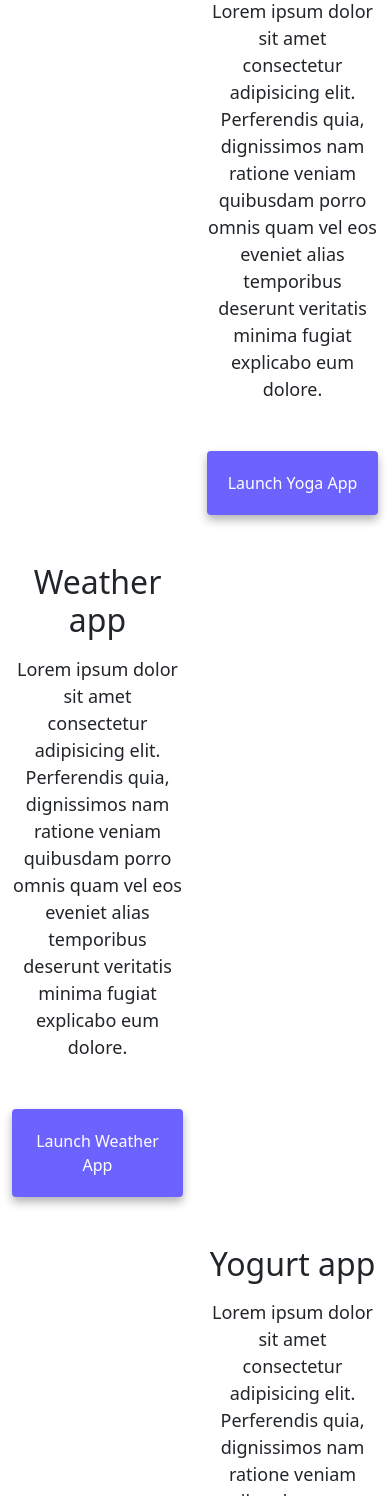
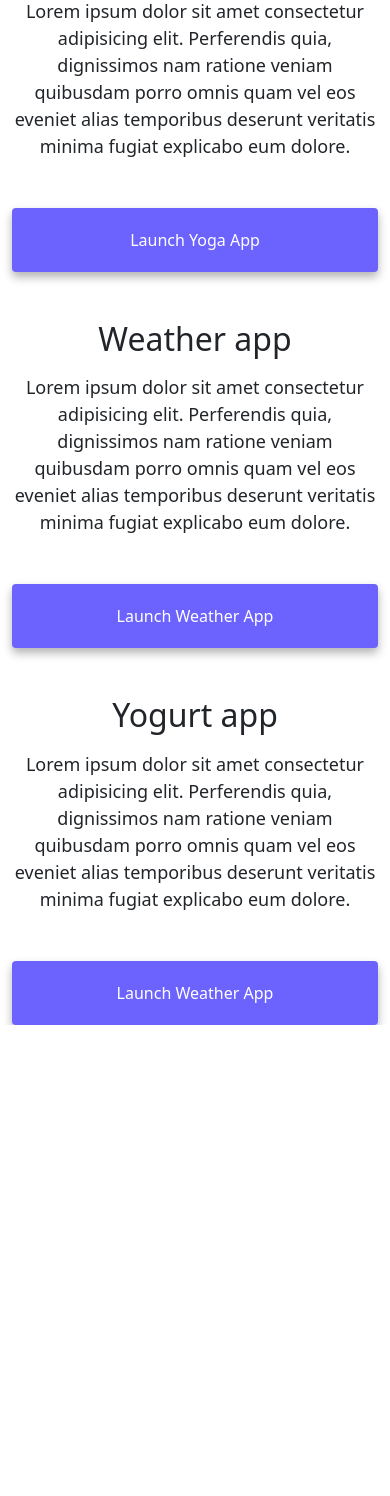
Before and after one commit to Helen-MLT/advanced-tools-homework, a plain HTML site: page index.html in a window 390 px wide. Shown: the part 504-2000 px from the top of the page. After the commit the page ends 1529 px from the top, so only its background shows below. Drawn offline with nearby package versions, Linux system fonts and the light colour scheme.

Commit message:
Making columns responsive on small devices

```diff
--- a/index.html
+++ b/index.html
@@ -73,14 +73,14 @@
     </div>
     <div class="container">
       <div class="row">
-        <div class="col-6">
+        <div class="col-sm-6">
           <img
             src="images/yoga.png"
             class="img-fluid rounded d-none d-sm-block"
             alt="yoga-app-preview"
           />
         </div>
-        <div class="col-6">
+        <div class="col-sm-6">
           <h2 class="mb-3">Yoga app</h2>
           <p>
             Lorem ipsum dolor sit amet consectetur adipisicing elit. Perferendis
@@ -94,7 +94,7 @@
         </div>
       </div>
       <div class="row mt-5">
-        <div class="col-6">
+        <div class="col-sm-6">
           <h2 class="mb-3">Weather app</h2>
           <p>
             Lorem ipsum dolor sit amet consectetur adipisicing elit. Perferendis
@@ -106,7 +106,7 @@
             <a href="#" class="primary-link">Launch Weather App</a>
           </div>
         </div>
-        <div class="col-6">
+        <div class="col-sm-6">
           <img
             src="images/weather.png"
             class="img-fluid rounded d-none d-sm-block"
@@ -115,14 +115,14 @@
         </div>
       </div>
       <div class="row mt-5">
-        <div class="col-6">
+        <div class="col-sm-6">
           <img
             src="images/yogurt.png"
             class="img-fluid rounded d-none d-sm-block"
             alt="yogurt-app-preview"
           />
         </div>
-        <div class="col-6">
+        <div class="col-sm-6">
           <h2 class="mb-3">Yogurt app</h2>
           <p>
             Lorem ipsum dolor sit amet consectetur adipisicing elit. Perferendis
--- a/style.css
+++ b/style.css
@@ -100,11 +100,8 @@ p {
     text-align: center;
   }
   .primary-link {
+    text-align: center;
     display: block;
-    text-align: center;
-  }
-  .d-none {
-    display: none;
   }
 }
 @media (min-width: 576px) {
```
